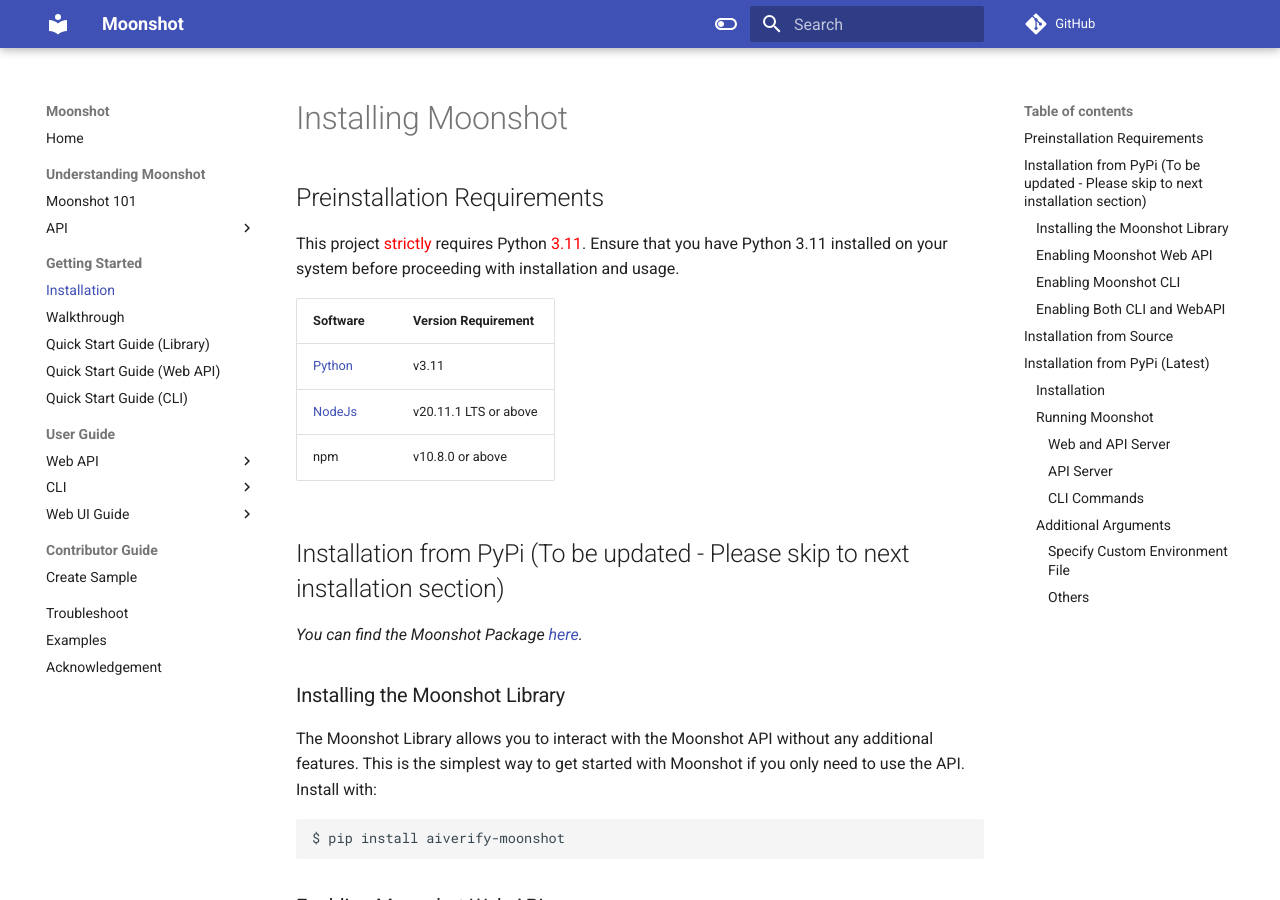
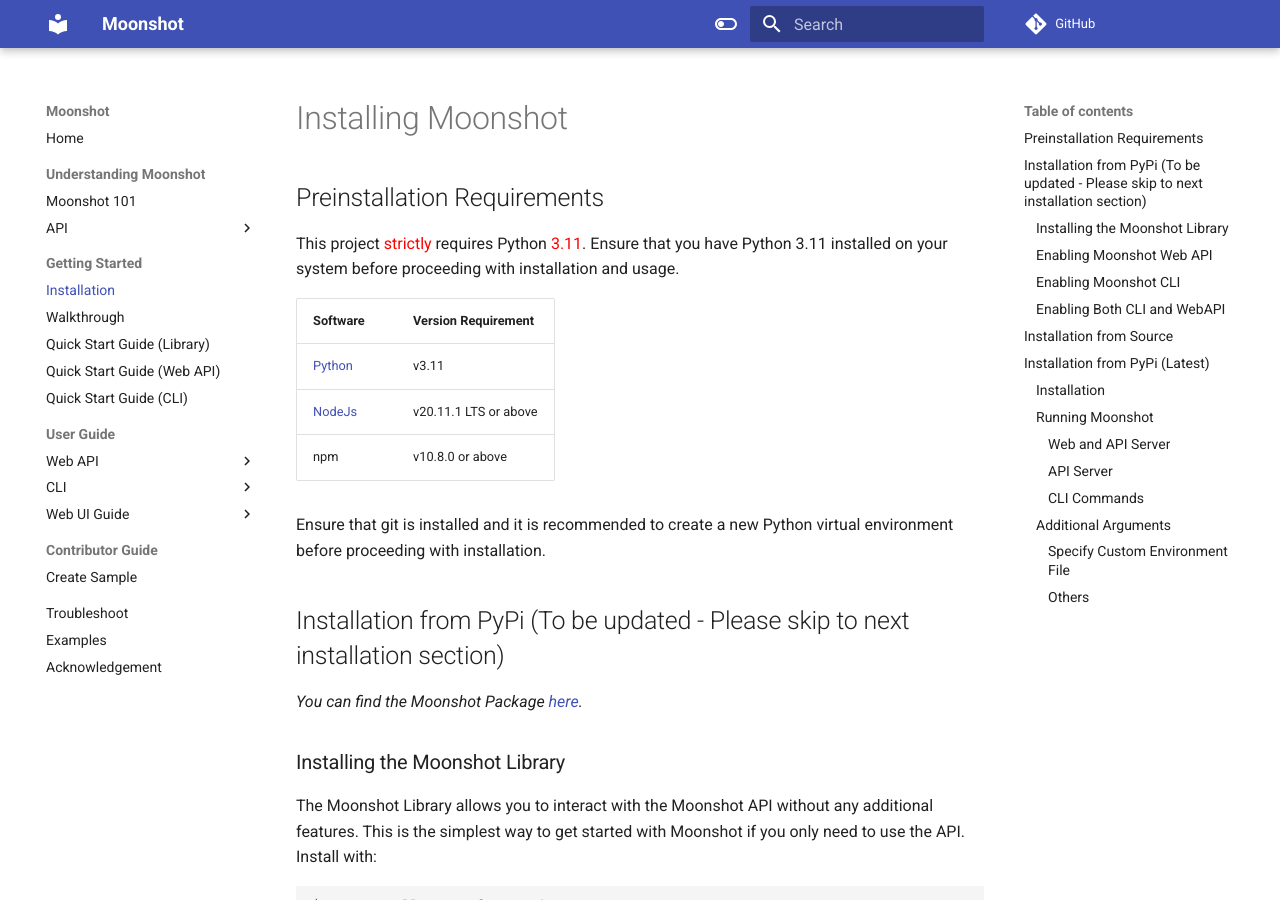
Before and after one commit to aiverify-foundation/moonshot, an MkDocs documentation site: the page built from docs/getting_started/installation.md, in a window 1280 px wide and 900 px high. Built offline with MkDocs 1.6.1 and Material for MkDocs 9.7.7, drawn with Linux system fonts in a browser that asks for light colours; comment, search, counter and statistics services are not loaded.

Commit message:
Finalise preinstallation requirements

```diff
--- a/docs/getting_started/installation.md
+++ b/docs/getting_started/installation.md
@@ -9,6 +9,8 @@
 | [Python](https://www.python.org/downloads/)                                        | v3.11               |
 | [NodeJs](https://nodejs.org/en/download)                                           | v20.11.1 LTS or above               |
 | npm                                        | v10.8.0 or above               |
+
+Ensure that git is installed and it is recommended to create a new Python virtual environment before proceeding with installation.
 
 ## Installation from PyPi (To be updated - Please skip to next installation section)
 *You can find the Moonshot Package [here](https://pypi.org/project/projectmoonshot-imda/).*
```
